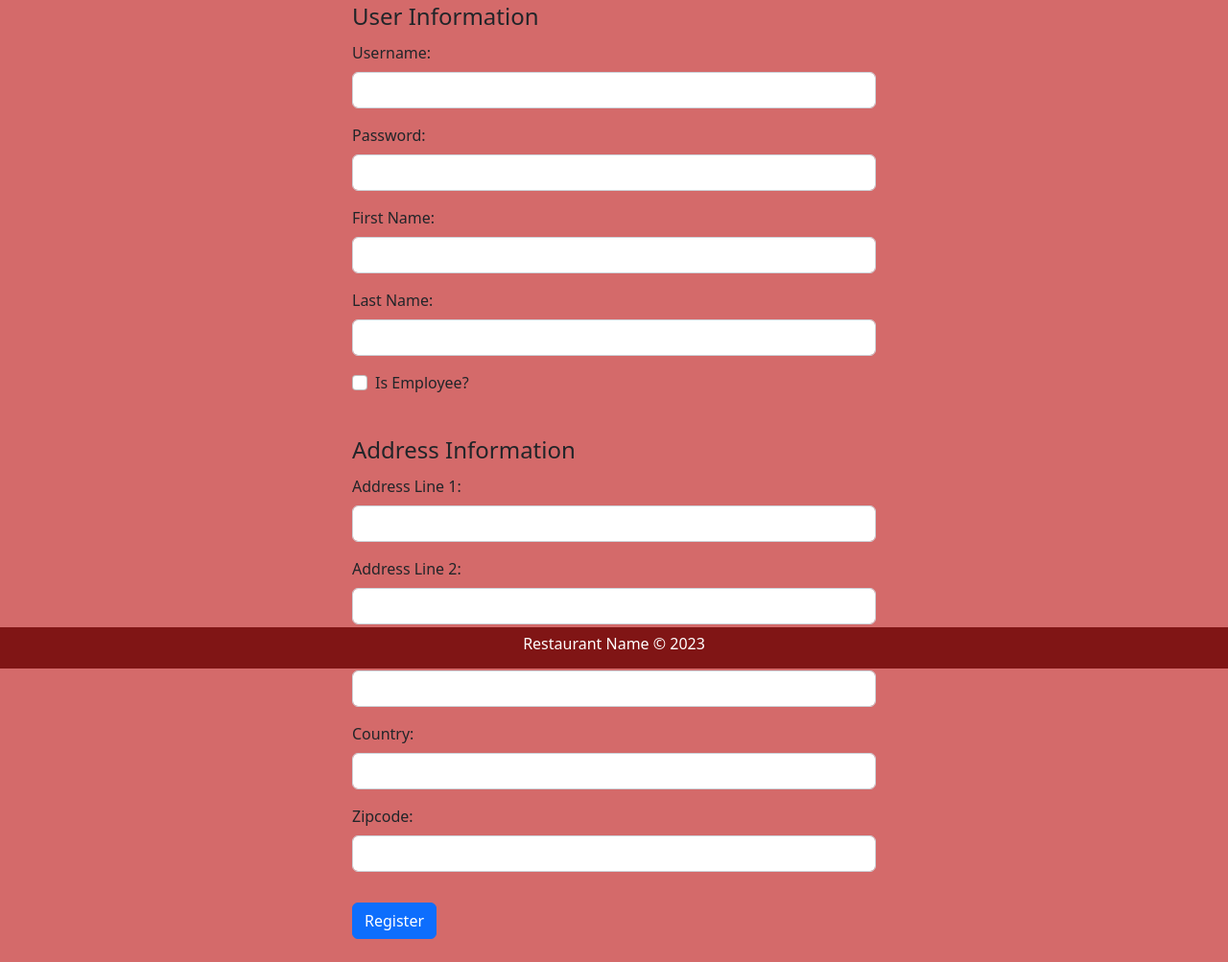
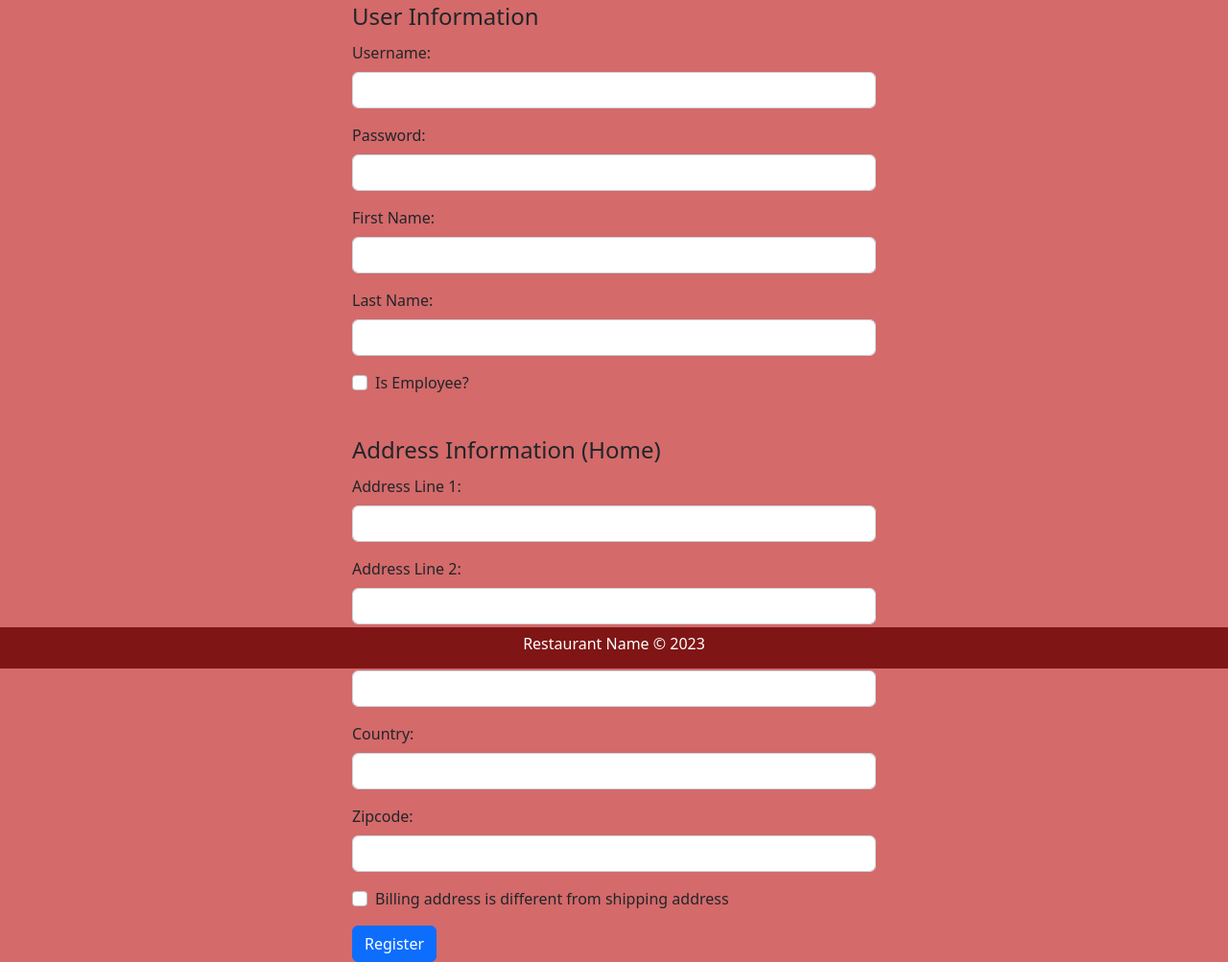
Before and after one commit to jlenz126/ctugroup, a PHP site: page /create_account.php in a window 1280 px wide. Shown: the part 103-1106 px from the top of the page at 96% size. Before the commit the page ends 1082 px from the top, so only its background shows below. Run offline with PHP 8.4, Linux system fonts and the light colour scheme.

Commit message:
Update create_account.php
added separate fields for billing address

```diff
--- a/create_account.php
+++ b/create_account.php
@@ -85,7 +85,7 @@ if ($_SERVER['REQUEST_METHOD'] == 'POST') {
                 </fieldset>
 
                 <fieldset class="mt-4">
-                    <legend>Address Information</legend>
+                    <legend>Address Information (Home)</legend>
                     <div class="mb-3">
                         <label for="line1" class="form-label">Address Line 1:</label>
                         <input type="text" name="line1" class="form-control" required>
@@ -108,6 +108,47 @@ if ($_SERVER['REQUEST_METHOD'] == 'POST') {
                     </div>
                 </fieldset>
 
+                <div class="mb-3 form-check">
+                    <input type="checkbox" id="differentBillingAddress" class="form-check-input">
+                    <label for="differentBillingAddress" class="form-check-label">Billing address is different from shipping address</label>
+                </div>
+
+                <fieldset class="mt-4" id="billingAddressFields" style="display: none;">
+                    <legend>Billing Address Information</legend>
+                    <div class="mb-3">
+                        <label for="billingLine1" class="form-label">Address Line 1:</label>
+                        <input type="text" name="billingLine1" class="form-control">
+                    </div>
+                    <div class="mb-3">
+                        <label for="billingLine2" class="form-label">Address Line 2:</label>
+                        <input type="text" name="billingLine2" class="form-control">
+                    </div>
+                    <div class="mb-3">
+                        <label for="billingCity" class="form-label">City:</label>
+                        <input type="text" name="billingCity" class="form-control">
+                    </div>
+                    <div class="mb-3">
+                        <label for="billingCountry" class="form-label">Country:</label>
+                        <input type="text" name="billingCountry" class="form-control">
+                    </div>
+                    <div class="mb-3">
+                        <label for="billingZipcode" class="form-label">Zipcode:</label>
+                        <input type="text" name="billingZipcode" class="form-control">
+                    </div>
+                </fieldset>
+
+                <script>
+                    // Using plain JavaScript
+                    document.getElementById('differentBillingAddress').addEventListener('change', function() {
+                        var billingFields = document.getElementById('billingAddressFields');
+                        if (this.checked) {
+                            billingFields.style.display = 'block';
+                        } else {
+                            billingFields.style.display = 'none';
+                        }
+                    });
+                </script>
+
                 <div class="mt-3">
                     <button type="submit" class="btn btn-primary">Register</button>
                 </div>
```
